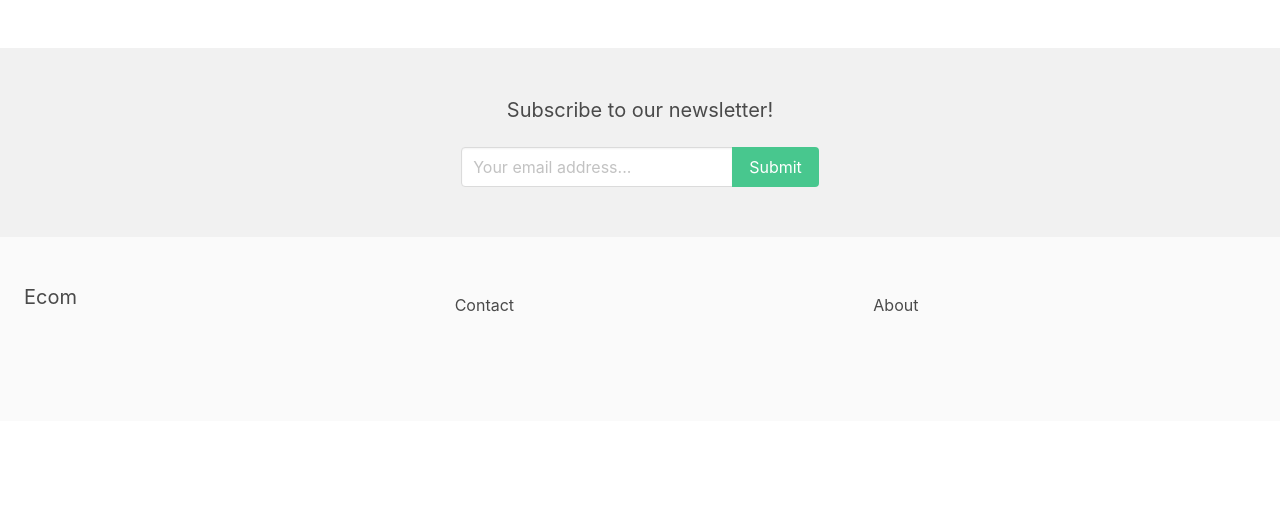
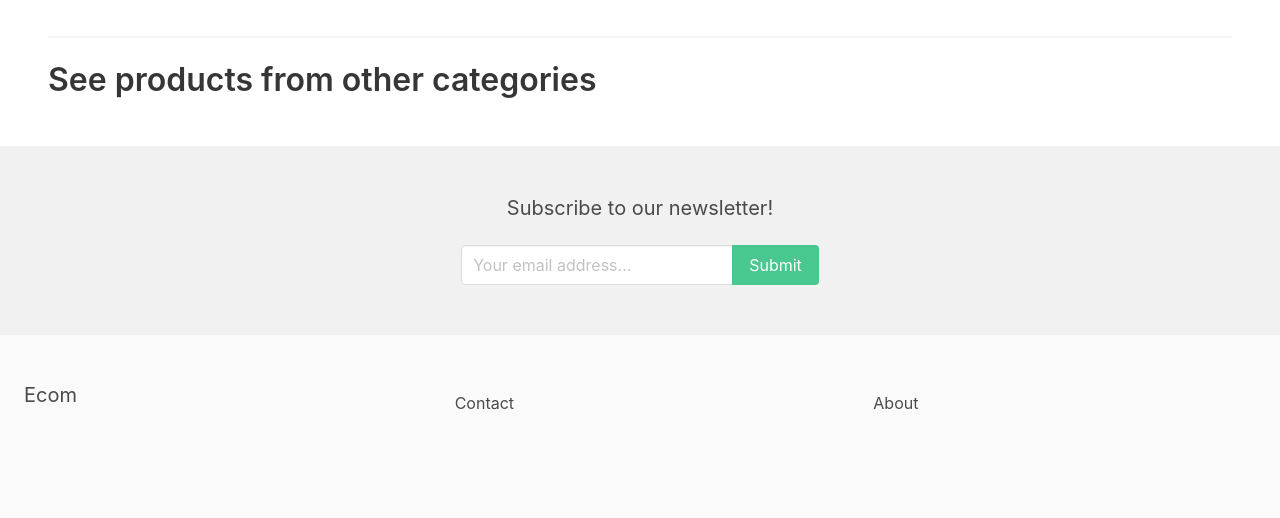
Before and after one commit to manos-mark/django-vue-ecom, a Django app: template ecom/apps/store/templates/category_detail.html in a window 1280 px wide. Shown: the part 128-646 px from the top of the page. Run offline with Django 3.2, Linux system fonts and the light colour scheme; the template is opened without the code that fills it, so the values that code supplies are empty; some libraries are stand-ins or nearby versions.

Commit message:
refactor categories detail

```diff
--- a/ecom/apps/store/templates/category_detail.html
+++ b/ecom/apps/store/templates/category_detail.html
@@ -15,6 +15,12 @@
 
     <h1 class="title">{{ category.title }}</h1>
 
+    {% with products as products %}
+        {% include "parts/product_list.html" %}
+    {% endwith %}
+
+    <hr>
+    <h1 class="title">See products from other categories</h1>
     {% if category.children.all %}
         <div class="columns is-multiline">
             {% for subcategory in category.children.all %}
@@ -24,10 +30,6 @@
                 </div>
             {% endfor %}
         </div>
-    {% else %}
-        {% with products as products %}
-            {% include "parts/product_list.html" %}
-        {% endwith %}
     {% endif %}
 
 {% endblock %}
```
Also changed, not shown: ecom/db.sqlite3.
